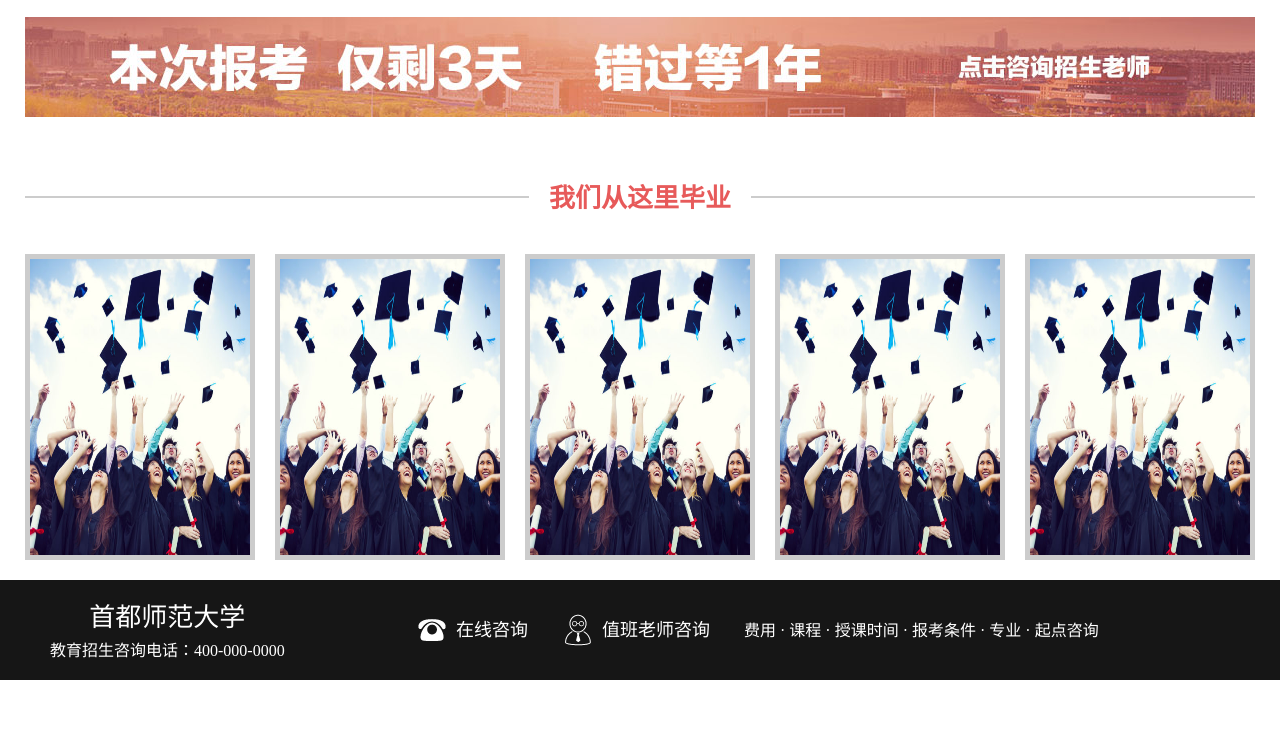
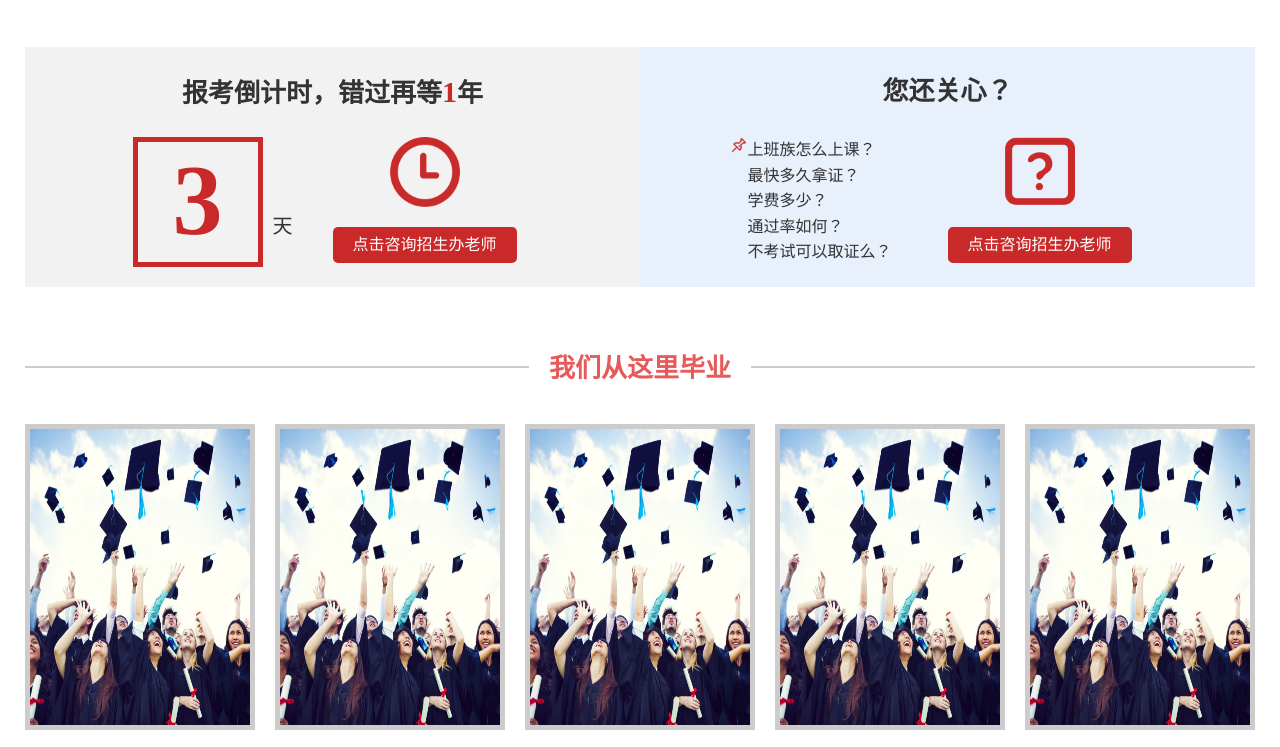
Before and after one commit to linshaoneng/educate_static_html, a website: page htmls/profession_index.html in a window 1280 px wide. Shown: the part 1024-1771 px from the top of the page. Before the commit the page ends 1705 px from the top, so only its background shows below. Drawn offline with Linux system fonts and the light colour scheme.

Commit message:
心好累。。。

```diff
--- a/css/profession_index.css
+++ b/css/profession_index.css
@@ -640,3 +640,95 @@ a.ad img{
     background:url("../images/qq.png") center center no-repeat;
     background-size:30px 33px;
 }
+.enroll_manner{
+    width: 1230px;
+    margin:50px auto 0;
+    background:#e8f0fb;
+}
+.enroll_manner .time-box{
+    width:615px;
+    background:#f2f2f2;
+}
+.enroll_manner .questions-box{
+    width: 615px;
+}
+.enroll_manner h1{
+    height:50px;
+    line-height: 50px;
+    text-align:center;
+    font-size: 26px;
+    margin:20px auto;
+}
+.enroll_manner .time-box h1 span{
+    font-size: 30px;
+    color:#ca2929;
+}
+.enroll_manner .time, .enroll_manner .questions{
+    width: 400px;
+    margin: 20px auto;
+}
+.enroll_manner .questions-box .questions-list{
+    width: 200px;
+    float:left;
+    height: 120px;
+    /*overflow:hidden;*/
+}
+.enroll_manner .questions-box .questions-list a{
+    display:block;
+    font-size: 16px;
+    line-height: 1.6;
+    position:relative;
+}
+.enroll_manner .questions-box .questions-list a.hot:before{
+    content:" ";
+    display:block;
+    width: 16px;
+    height: 16px;
+    background:url("../images/icon_sign.png") center center no-repeat;
+    background-size: 16px 16px;
+    top:0;
+    left:-17px;
+    position: absolute;
+}
+.enroll_manner .time .time-show{
+    width: 200px;
+    float:left;
+    font-size: 20px;
+}
+.enroll_manner .time .time-show span{
+    display:inline-block;
+    width:120px;
+    height:120px;
+    border: 5px solid #ca2929;
+    font-size: 100px;
+    font-weight: 600;
+    text-align:center;
+    color:#ca2929;
+    margin-right:10px;
+}
+.enroll_manner .time .btns{
+    float:left;
+    background:url("../images/icon_time.png") center top no-repeat;
+    background-size: 70px 70px;
+    padding-top: 90px;
+}
+.enroll_manner .questions-box .btns{
+    float:left;
+    background:url("../images/icon_questions.png") center top no-repeat;
+    background-size: 70px 70px;
+    padding-top: 90px;
+}
+.enroll_manner .btns a{
+    color:#fff;
+    display:inline-block;
+    background:#ca2929;
+    height:36px;
+    line-height:36px;
+    padding:0 20px;
+    -webkit-border-radius: 5px;
+    -moz-border-radius: 5px;
+    border-radius: 5px;
+}
+.enroll_manner .time .btns a:hover{
+    background:#e45d54;
+}
--- a/htmls/profession_index.html
+++ b/htmls/profession_index.html
@@ -208,9 +208,34 @@
         </div>
     </div>
 </div>
-<a class="ad">
-    <img src="../images/ad.jpg" alt="" />
-</a>
+<div class="enroll_manner clearfix">
+    <div class="time-box fl">
+        <h1>报考倒计时，错过再等<span>1</span>年</h1>
+        <div class="time clearfix">
+            <div class="time-show">
+                <span>3</span>天
+            </div>
+            <div class="btns">
+                <a href="">点击咨询招生办老师</a>
+            </div>
+        </div>
+    </div>
+    <div class="questions-box fl">
+        <h1>您还关心？</h1>
+        <div class="questions clearfix">
+            <div class="questions-list">
+                <a class="hot" href="">上班族怎么上课？</a>
+                <a href="">最快多久拿证？</a>
+                <a href="">学费多少？</a>
+                <a href="">通过率如何？</a>
+                <a href="">不考试可以取证么？</a>
+            </div>
+            <div class="btns">
+                <a href="">点击咨询招生办老师</a>
+            </div>
+        </div>
+    </div>
+</div>
 <div class="we-from-here">
     <h1><span>我们从这里毕业</span></h1>
     <ul class="clearfix lists">
```
Also changed, not shown: images/icon_questions.png (added), images/icon_sign.png (added), images/icon_time.png (added), images/qq.png (added).
